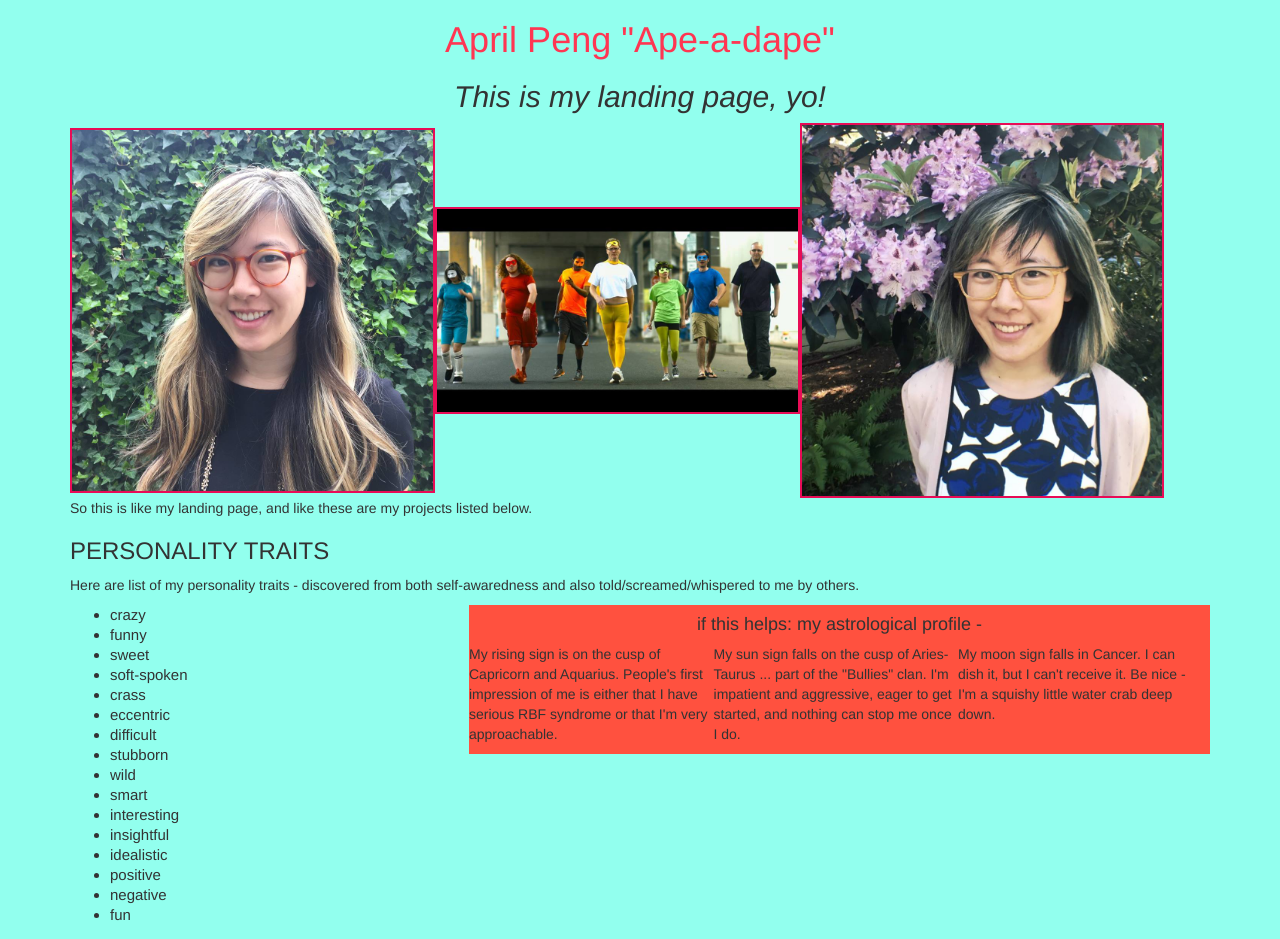
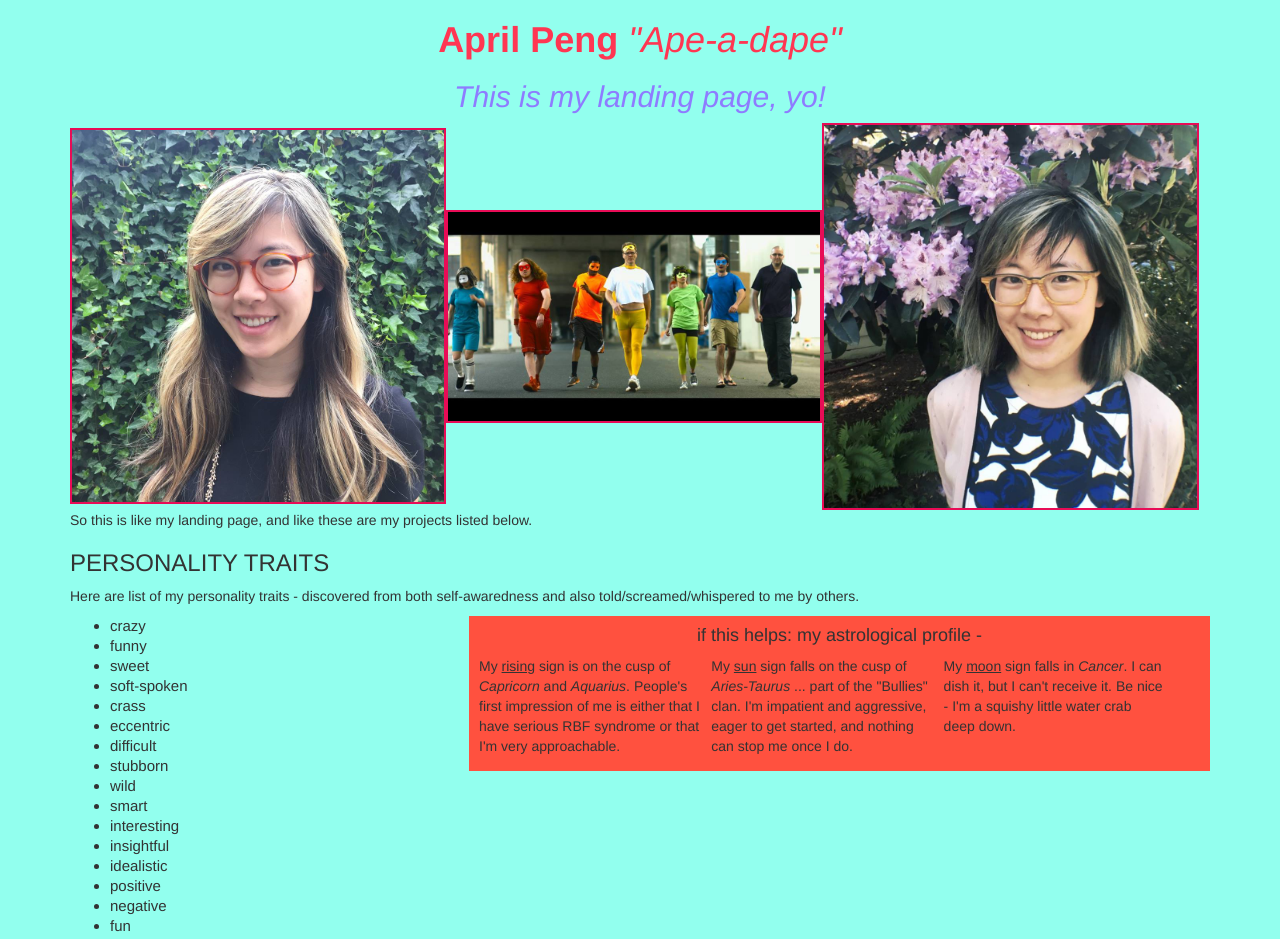
Before and after one commit to helloapro/AboutApe, a plain HTML site: page index.html in a window 1280 px wide. Shown: the top 939 px of the page. Drawn offline with Linux system fonts and the light colour scheme.

Commit message:
add missing content on README: author, project title and description, link to my landing page. Fix indentation I think... added missing tags to index.html: em, strong, span

```diff
--- a/css/styles.css
+++ b/css/styles.css
@@ -4,8 +4,9 @@ h1 {
 }
 
 h2 {
+  text-align: center;
   font-style: italic;
-  text-align: center;
+  color: #8E7CFF;
 }
 
 h4 {
@@ -30,13 +31,21 @@ a {
   color: #8E7CFF
 }
 
+.sign-type {
+  text-decoration: underline;
+}
+
+.sign {
+  font-style: oblique;
+}
+
 .imagesTo {
   display: inline-block;
   image-orientation: center;
 }
 
 .images {
-  width: 32%;
+  width: 33%;
   border: 2px solid #E80C56;
   padding: 2px solid #E80C56;
 }
@@ -49,10 +58,21 @@ a {
 }
 
 .columns {
-  width: 33%;
+  width: 30%;
+  margin-left: 10px;
+  margin-bottom: 5px;
   float: left;
 }
 
 .columns:hover {
   background-color: #FF7A69;
 }
+
+/* Media Queries*/
+
+/* Phones to Tablets */
+
+@media screen and (min-width: 481 px) {
+
+
+}
--- a/index.html
+++ b/index.html
@@ -7,7 +7,7 @@
   </head>
   <body>
     <div class="container">
-      <h1>April Peng "Ape-a-dape"</h1>
+      <h1><strong>April Peng</strong> <em>"Ape-a-dape"</em></h1>
       <h2>This is my landing page, yo!</h2>
       <div class="imagesTo">
         <img src="img/Ape1.jpg" alt="Ape Long Hair" class="images"><img src="img/ApeMiddle.jpg" alt="Ape Super Hero" class="images"><img src="img/Ape2.jpg" alt="Ape Short Hurr" class="images">
@@ -18,13 +18,13 @@
       <div class="sidebar">
         <h4>if this helps: my astrological profile -</h4>
         <div class="columns">
-              <p>My rising sign is on the cusp of Capricorn and Aquarius. People's first impression of me is either that I have serious RBF syndrome or that I'm very approachable.</p>
+          <p>My <span class="sign-type">rising</span> sign is on the cusp of <span class="sign">Capricorn</span> and <span class="sign">Aquarius</span>. People's first impression of me is either that I have serious RBF syndrome or that I'm very approachable.</p>
         </div>
         <div class="columns">
-              <p>My sun sign falls on the cusp of Aries-Taurus ... part of the "Bullies" clan. I'm impatient and aggressive, eager to get started, and nothing can stop me once I do.</p>
+          <p>My <span class="sign-type">sun</span> sign falls on the cusp of <span class="sign">Aries-Taurus</span> ... part of the "Bullies" clan. I'm impatient and aggressive, eager to get started, and nothing can stop me once I do.</p>
         </div>
         <div class="columns">
-              <p>My moon sign falls in Cancer. I can dish it, but I can't receive it. Be nice - I'm a squishy little water crab deep down.</p>
+          <p>My <span class="sign-type">moon</span> sign falls in <span class="sign">Cancer</span>. I can dish it, but I can't receive it. Be nice - I'm a squishy little water crab deep down.</p>
         </div>
       </div>
       <ul>
```
Also changed, not shown: 1 other file. Lines whose indentation alone changed are shown as unchanged.
